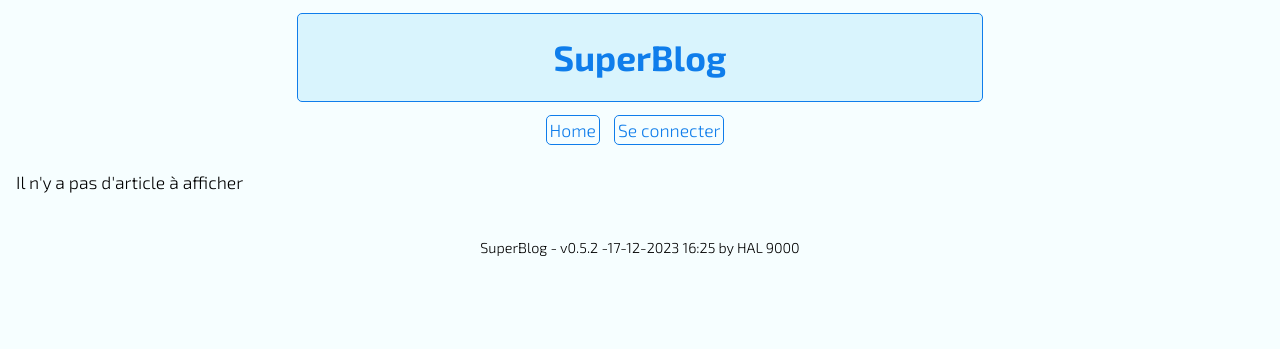
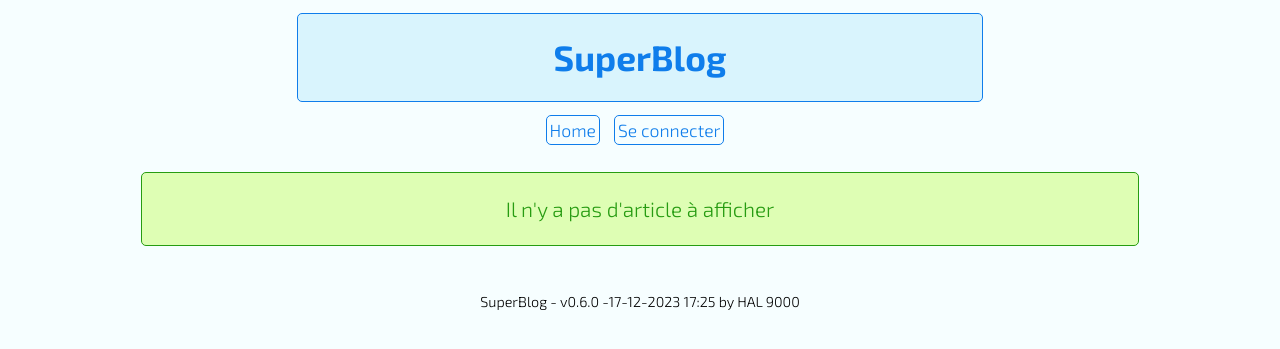
Before and after one commit to aKelleter/Superblog, a PHP site: page /article.php in a window 1280 px wide. Shown: the top 349 px of the page. Run offline with PHP 8.4, Linux system fonts and the light colour scheme; some libraries are stand-ins or nearby versions.

Commit message:
Update 0.6.0

```diff
--- a/article.php
+++ b/article.php
@@ -1,9 +1,5 @@
 <?php
     require_once('settings.php');
-
-    /**
-     * ICI VOUS ECRIVEZ LE CODE PHP QUI GERE LA LOGIQUE ET LES DONNEES DE l'APPLICATION
-     */
 
     $msg = null;
     $result = null;
@@ -16,18 +12,18 @@
 
         // On vérifie l'objet de connexion $conn
         if(!is_object($conn)){
-            $msg = '<div class="msg-error"><p>'.$conn.'</p></div>';
+            $msg = getMessage($conn, 'error');
         }else{
 
              // Récupérer l'article spécifié par l'ID
             $result = getArticleByIDDB($conn, $id);
 
             // On vérifie le retour de la fonction : si c'est un tableau, on continue, sinon on affiche le message d'erreur
-            (isset($result) && is_array($result) && !empty($result))? $execute = true : $msg = '<div class="msg-error"><p>Il n\'y a pas d\'article à afficher</p></div>';
+            (isset($result) && is_array($result) && !empty($result))? $execute = true : $msg = getMessage('Il n\'y a pas d\'article à afficher', 'error');
         }
 
     }else{
-        $msg = '<div class="alert alert-danger text-center" role="alert">Il n\'y a pas d\'article à afficher</div>';
+        $msg = getMessage('Il n\'y a pas d\'article à afficher', 'success');
     }
 
 ?>
@@ -45,17 +41,12 @@
                 <?php displayNavigation(); ?>
             </div>
             <div id="message">
-                <!-- Ici nous affichons les messages éventuels (CODE PHP) -->
                 <?php if(isset($msg)) echo $msg; ?>
             </div>
             <div id="content">
-                <!--
-                      Vous devez créer une fonction d'affichage pour afficher l'article:
-                      Son titre et son contenu
-                -->
 
                 <?php
-                   // Peut-on exécuter cette instruction
+                   // Peut-on exécuter l'affichage de l'article
                    if($execute)
                        displayArticleByID($result);
                 ?>
--- a/index.php
+++ b/index.php
@@ -58,7 +58,7 @@
                     <p><a href="article.php?id=xx" class="titre-article">Titre du troisième article</a></p>
                 -->
                 <?php
-                    // Peut-on exécuter cette instruction
+                    // Peut-on exécuter l'affichage des articles
                     if($execute)
                         displayArticles($result);
                 ?>
--- a/settings.php
+++ b/settings.php
@@ -1,8 +1,8 @@
 <?php
     // Constantes de l'application
     const APP_NAME = "SuperBlog";
-    const APP_VERSION = 'v0.5.2';
-    const APP_UPDATED = '17-12-2023 16:25';
+    const APP_VERSION = 'v0.6.0';
+    const APP_UPDATED = '17-12-2023 17:25';
     const APP_AUTHOR = 'HAL 9000';
 
     // Ouverture de la session et initialisation de la variable $_SESSION['IDENTIFY']
```
Also changed, not shown: add.php (+1 -13 lines), edit.php (+1 -12 lines), login.php (+5 -15 lines), manager.php (+2 -10 lines).
